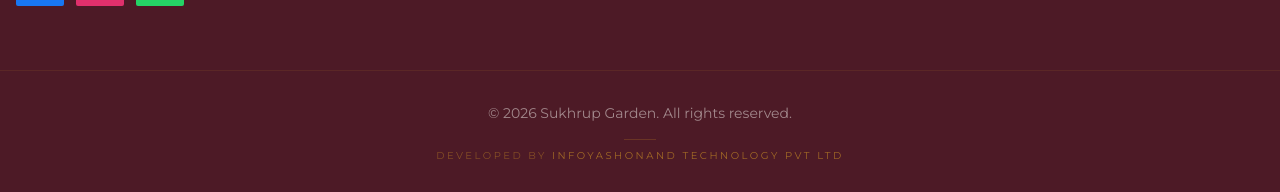
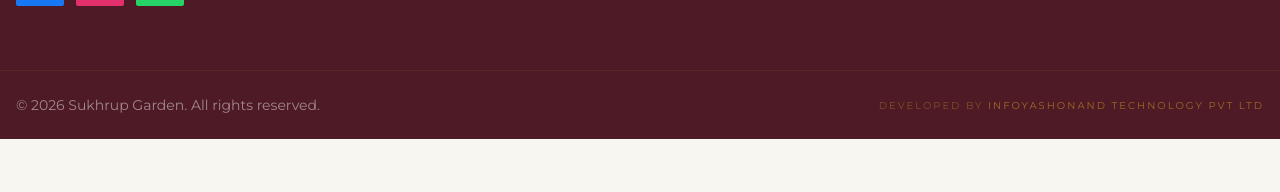
Before and after one commit to pranavpawar1692003-star/sukhroophall, a React (Vite) app: page / in a window 1280 px wide. Shown: the part 8284-8476 px from the top of the page. After the commit the page ends 8423 px from the top, so only its background shows below. Built offline with nearby package versions, Linux system fonts and the light colour scheme; no server answers; the database is empty; the HTML template or start-up script is replaced by a standard one.

Commit message:
show footer info in single row

```diff
--- a/src/components/Footer.tsx
+++ b/src/components/Footer.tsx
@@ -78,17 +78,14 @@ const Footer = () => {
         </div>
       </div>
 
-      <div className="border-t border-gold/10 py-8">
-        <div className="container mx-auto px-4 flex flex-col items-center justify-center gap-4">
-          <p className="font-body text-sm text-cream/50 text-center">
+      <div className="border-t border-gold/10 py-6">
+        <div className="container mx-auto px-4 flex flex-col md:flex-row items-center justify-between gap-4">
+          <p className="font-body text-xs sm:text-sm text-cream/50 text-center md:text-left">
             © {new Date().getFullYear()} Sukhrup Garden. All rights reserved.
           </p>
-          <div className="flex flex-col items-center gap-2">
-            <span className="h-px w-8 bg-gold/20" />
-            <p className="font-body text-[10px] uppercase tracking-[0.25em] text-gold/40 text-center">
-              Developed by <span className="text-gold/60">Infoyashonand Technology Pvt Ltd</span>
-            </p>
-          </div>
+          <p className="font-body text-[9px] sm:text-[10px] uppercase tracking-[0.2em] text-gold/40 text-center md:text-right">
+            Developed by <span className="text-gold/60">Infoyashonand Technology Pvt Ltd</span>
+          </p>
         </div>
       </div>
     </footer>
```
